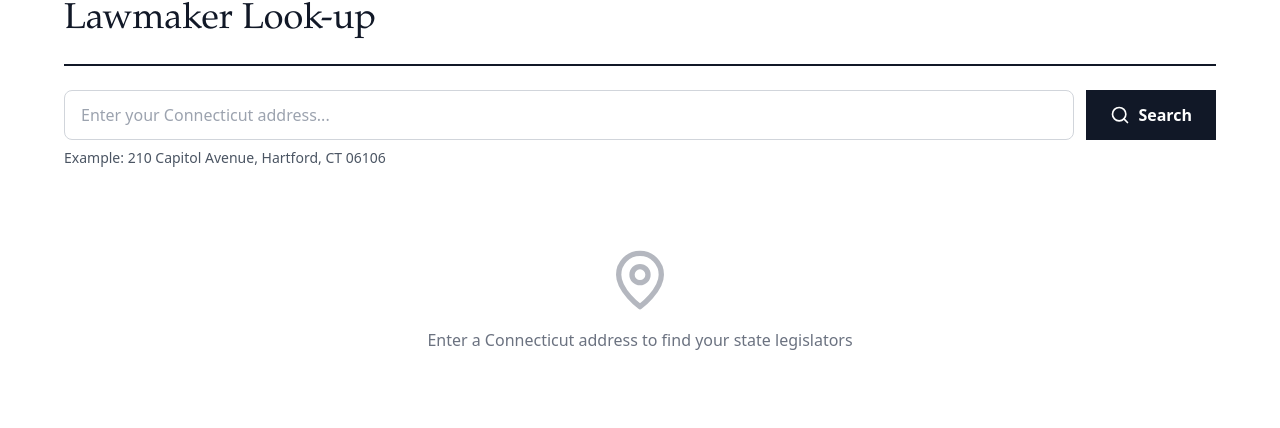
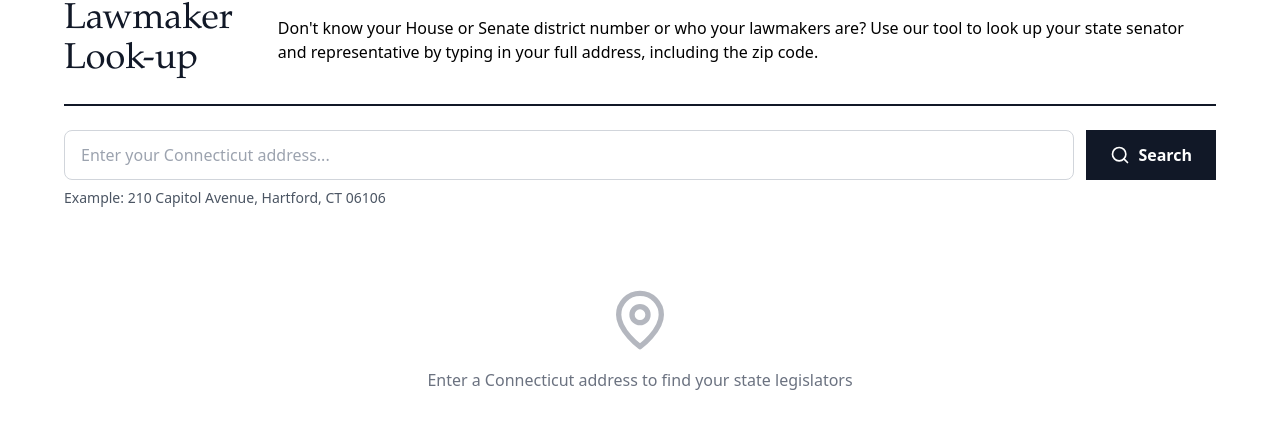
Before and after one commit to ang-eichhorst/ct-legislator-lookup, a Next.js app: page / in a window 1280 px wide. Shown: the top 428 px of the page. Built offline with nearby package versions, Linux system fonts and the light colour scheme.

Commit message:
intro text

```diff
--- a/app/page.tsx
+++ b/app/page.tsx
@@ -114,6 +114,8 @@ export default function Home() {
             <h2 className="text-4xl text-gray-900" style={{ fontFamily: '"EB Garamond", garamond, georgia, "Times New Roman", serif' }}>
               Lawmaker Look-up
             </h2>
+            <p>Don't know your House or Senate district number or who your lawmakers are? Use our tool to look up your state senator and representative by typing in your full address, including the zip code.
+</p>
           </div>
 
           <div className="mb-8">
```
